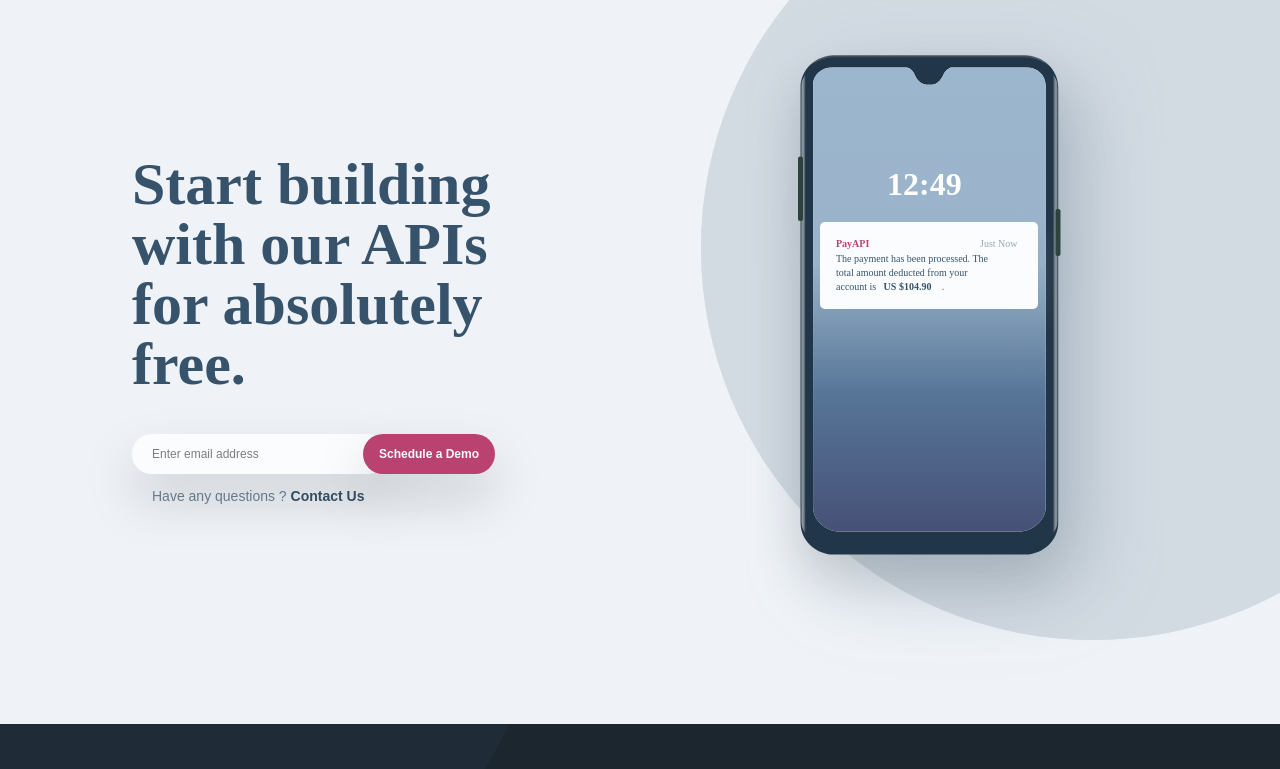
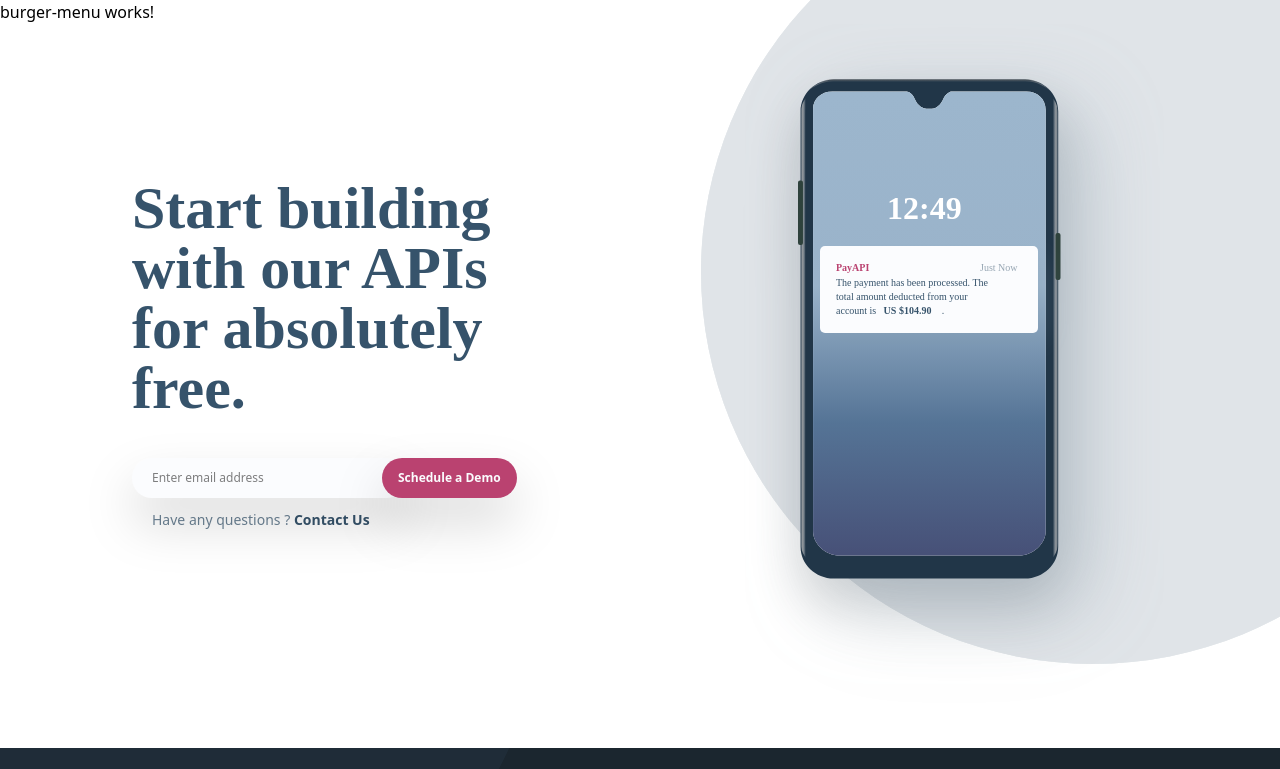
Before and after one commit to QuentinPetton/payApi-multisite, an Angular app: page / in a window 1280 px wide. Shown: the top 769 px of the page. Built offline with nearby package versions, Linux system fonts and the light colour scheme.

Commit message:
feat/menu: mise en place mainLayout & menuBurger

```diff
--- a/src/app/app.component.html
+++ b/src/app/app.component.html
@@ -1,5 +1 @@
-<main>
-  <div class="bg-[#EFF3F8] font-public-sans">
-    <app-home></app-home>
-  </div>
-</main>
+<router-outlet></router-outlet>
--- a/src/app/app.component.ts
+++ b/src/app/app.component.ts
@@ -1,10 +1,9 @@
 import { Component } from '@angular/core';
 import { RouterOutlet } from '@angular/router';
-import { HomeComponent } from './pages/home/home.component';
 
 @Component({
   selector: 'app-root',
-  imports: [RouterOutlet, HomeComponent],
+  imports: [RouterOutlet],
   templateUrl: './app.component.html',
   styleUrl: './app.component.css',
   standalone: true
--- a/src/app/app.config.ts
+++ b/src/app/app.config.ts
@@ -1,4 +1,5 @@
-import { ApplicationConfig, provideZoneChangeDetection } from '@angular/core';
+import {provideZoneChangeDetection } from '@angular/core';
+import type { ApplicationConfig } from '@angular/core';
 import { provideRouter } from '@angular/router';
 
 import { routes } from './app.routes';
--- a/src/app/app.routes.ts
+++ b/src/app/app.routes.ts
@@ -1,3 +1,13 @@
-import { Routes } from '@angular/router';
+import type { Routes } from '@angular/router';
+import { MainLayoutComponent } from './shared/layout/main-layout/main-layout.component';
+import { HomeComponent } from './pages/home/home.component';
 
-export const routes: Routes = [];
+export const routes: Routes = [
+  {
+    path: '',
+    component: MainLayoutComponent,
+    children: [
+      { path: '', component: HomeComponent },
+    ]
+  }
+];
--- /dev/null
+++ b/src/app/shared/burger-menu/burger-menu.component.html
@@ -0,0 +1 @@
+<p>burger-menu works!</p>
--- /dev/null
+++ b/src/app/shared/burger-menu/burger-menu.component.ts
@@ -0,0 +1,12 @@
+import { Component } from '@angular/core';
+
+@Component({
+  standalone: true,
+  selector: 'app-burger-menu',
+  imports: [],
+  templateUrl: './burger-menu.component.html',
+  styles: ""
+})
+export class BurgerMenuComponent {
+
+}
--- /dev/null
+++ b/src/app/shared/layout/main-layout/main-layout.component.html
@@ -0,0 +1,2 @@
+<app-burger-menu></app-burger-menu>
+<router-outlet></router-outlet>
--- /dev/null
+++ b/src/app/shared/layout/main-layout/main-layout.component.ts
@@ -0,0 +1,14 @@
+import { Component } from '@angular/core';
+import { RouterOutlet } from '@angular/router';
+import { BurgerMenuComponent } from '../../burger-menu/burger-menu.component';
+
+@Component({
+  standalone: true,
+  selector: 'app-main-layout',
+  imports: [BurgerMenuComponent, RouterOutlet],
+  templateUrl: './main-layout.component.html',
+  styles: ""
+})
+export class MainLayoutComponent {
+
+}
```
